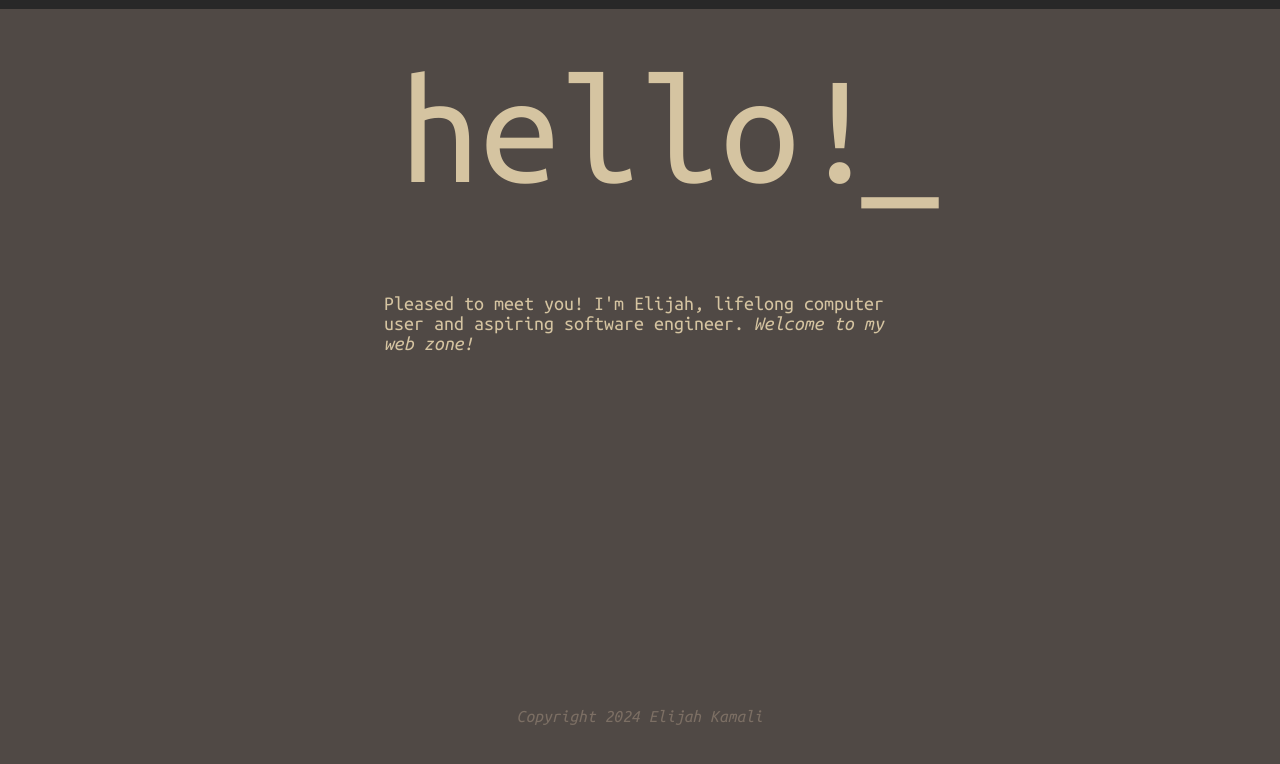
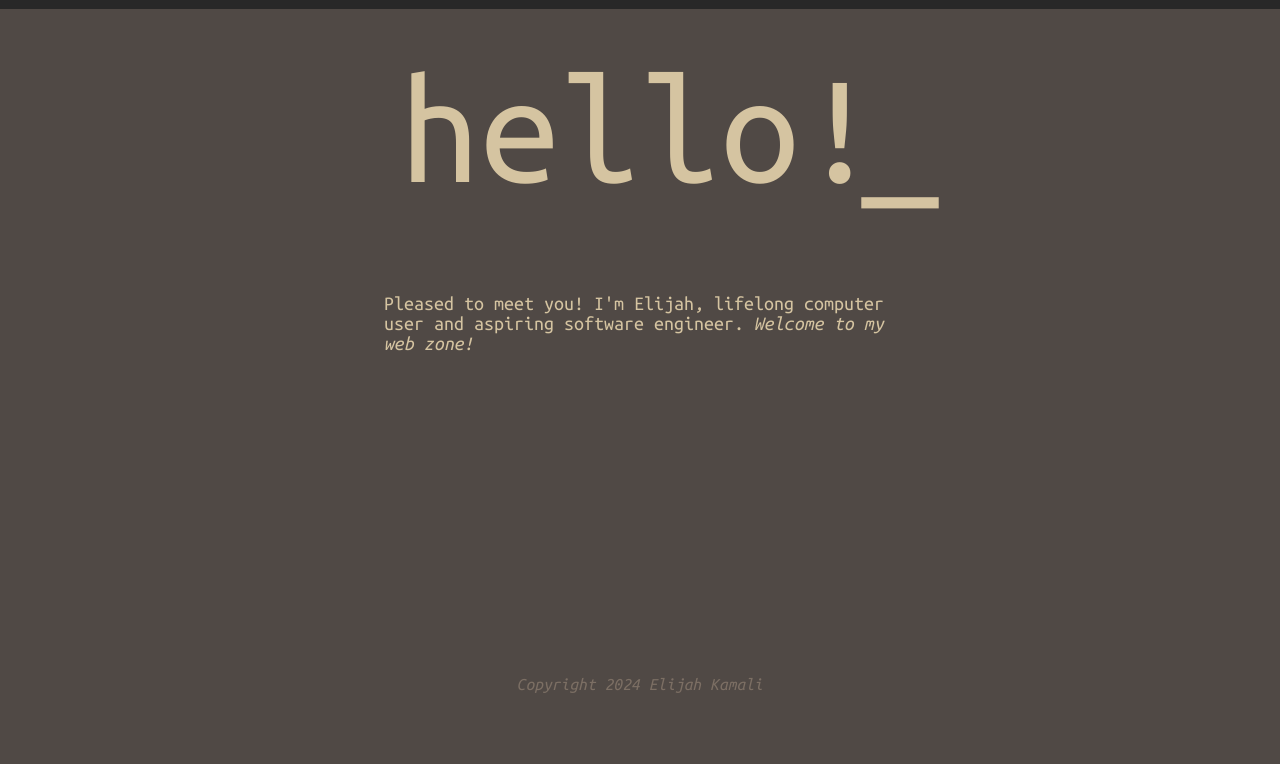
Before and after one commit to littlestripes/littlestripes.github.io, a plain HTML site: page index.html in a window 1280 px wide. Shown: the part 88-852 px from the top of the page. After the commit the page ends 800 px from the top, so only its background shows below. Drawn offline with nearby package versions, Linux system fonts and the light colour scheme.

Commit message:
Refactor body margins and padding

```diff
--- a/style.css
+++ b/style.css
@@ -105,7 +105,7 @@ body {
     flex-flow: column nowrap;
     justify-content: flex-start;
     gap: 4vh;
-    margin: 5vh 25vw;
+    margin: 0 25vw;
 }
 
 @media only screen and (max-width: 600px) {
@@ -128,6 +128,7 @@ body {
     display: flex;
     flex-flow: row nowrap;
     justify-content: center;
+    margin-top: 5vh;
 }
 
 .content {
@@ -152,5 +153,5 @@ body {
     flex: 1;
     justify-content: center;
     align-items: center;
-    padding: 4vh;
+    padding: 0 4vh;
 }
```
